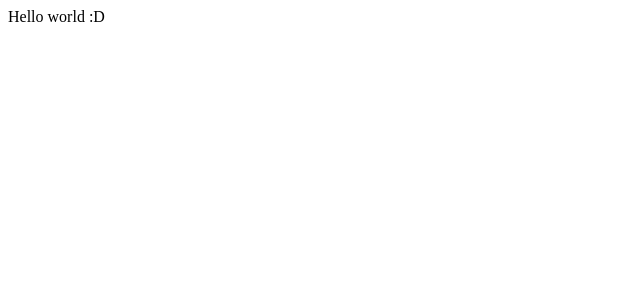
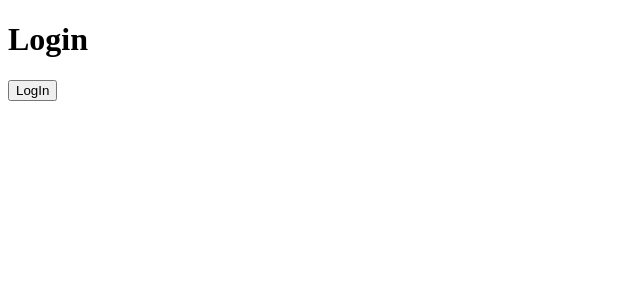
Before and after one commit to Dev-ShinY/Dev-ShinY-Instar-clone-TS, a React (Create React App) app: page / in a window 1280 px wide. Shown: the top 300 px of the page, without its empty margins (0-640 px from the left). Built offline with nearby package versions, Linux system fonts and the light colour scheme.

Commit message:
:sparkles: Add routing

```diff
--- a/src/App.tsx
+++ b/src/App.tsx
@@ -1,8 +1,23 @@
+import { useState } from "react";
+import { BrowserRouter, Routes, Route } from "react-router-dom";
+import Home from "./screens/Home";
+import Login from "./screens/Login";
+import NotFound from "./screens/Notfound";
+
 function App() {
+  const [isLoggendIn, setIsLoggendIn] = useState<boolean>(false);
   return (
-    <div className="App">
-      Hello world :D
-    </div>
+    <BrowserRouter>
+      <Routes>
+        {
+          isLoggendIn ?
+          <Route path="/" element={ <Home setIsLoggendIn={setIsLoggendIn}/>  } />
+        :
+          <Route path="/" element={ <Login setIsLoggendIn={setIsLoggendIn}/>  } />
+        }
+				<Route path="*" element={ <NotFound />  } />
+      </Routes>
+    </BrowserRouter>
   );
 }
 
--- /dev/null
+++ b/src/screens/Home.tsx
@@ -0,0 +1,15 @@
+import { SetStateAction, Dispatch, FunctionComponent } from 'react'
+
+interface LoginProps {
+  setIsLoggendIn: Dispatch<SetStateAction<boolean>>;
+}
+
+const Home: FunctionComponent<LoginProps> = ({setIsLoggendIn}: LoginProps) => {
+  return (
+    <div>
+      <h1>Home</h1>
+      <button onClick={ ()=> setIsLoggendIn(false)}>LogOut</button>
+    </div>
+  )
+}
+export default Home;
--- /dev/null
+++ b/src/screens/Login.tsx
@@ -0,0 +1,15 @@
+import { SetStateAction, Dispatch, FunctionComponent } from 'react'
+
+interface LoginProps {
+  setIsLoggendIn: Dispatch<SetStateAction<boolean>>;
+}
+
+const Login: FunctionComponent<LoginProps> = ({setIsLoggendIn}: LoginProps) => {
+  return (
+    <div>
+      <h1>Login</h1>
+      <button onClick={ ()=> setIsLoggendIn(true)}>LogIn</button>
+    </div>
+  );
+}
+export default Login;
--- /dev/null
+++ b/src/screens/Notfound.tsx
@@ -0,0 +1,4 @@
+function NotFound() {
+    return <h1>Not Found</h1>;
+}
+export default NotFound;
```
